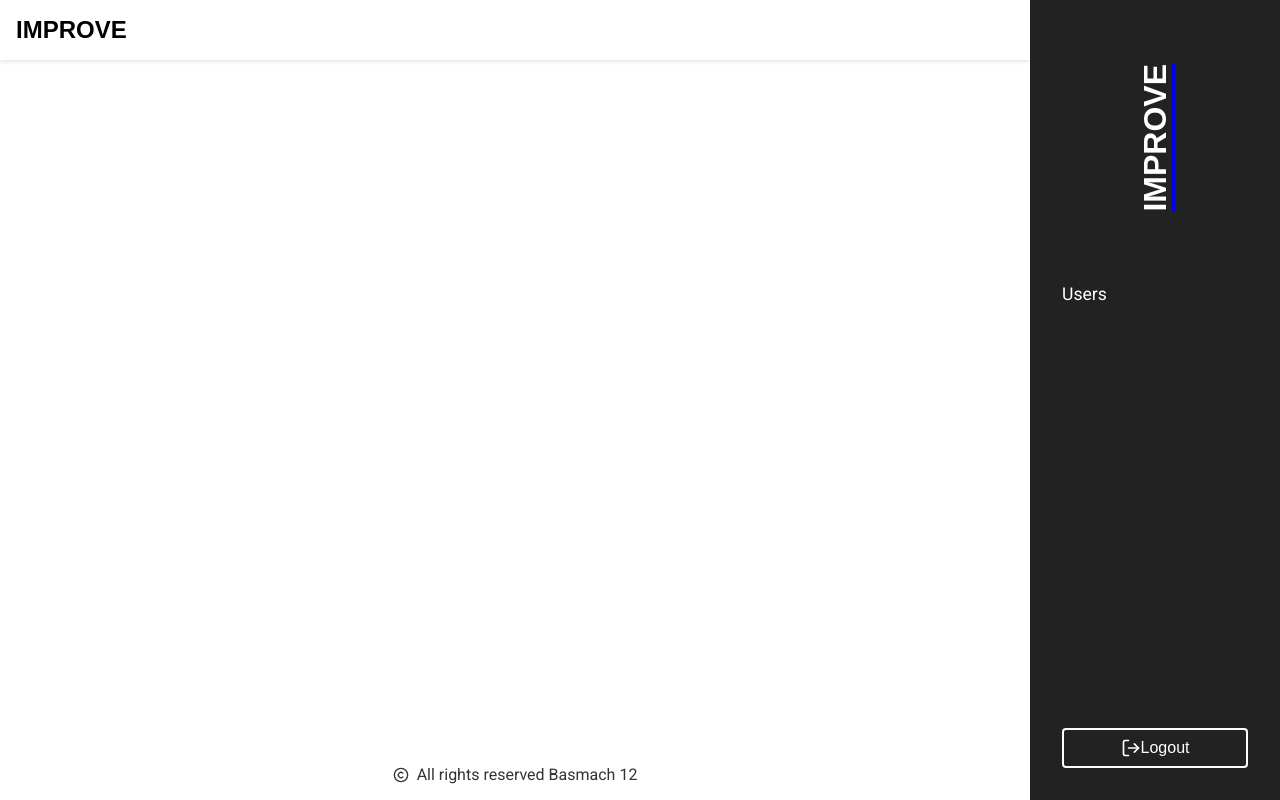
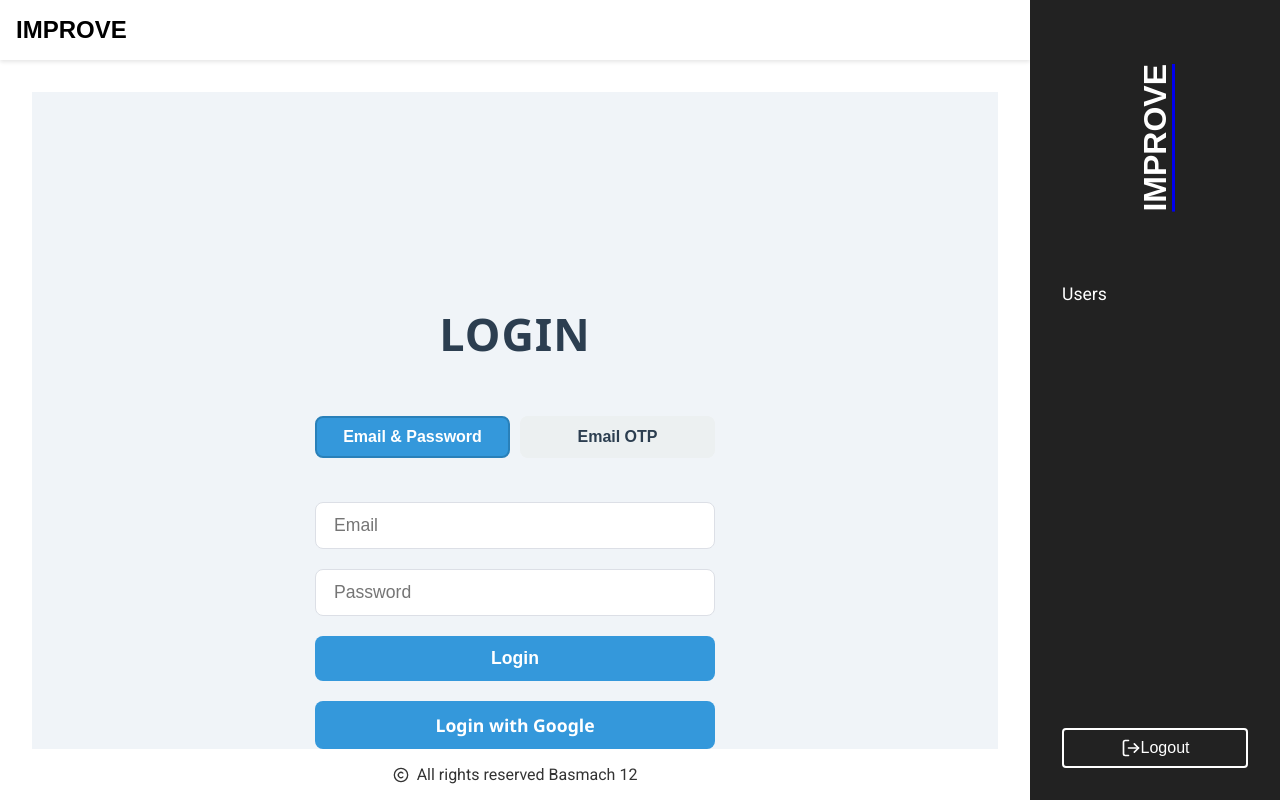
Before and after one commit to jakemeir/improve-front, a React (Vite) app: page /login in a window 1280 px wide. Built offline with nearby package versions, Linux system fonts and the light colour scheme.

Commit message:
updated front with login

```diff
--- a/src/App.tsx
+++ b/src/App.tsx
@@ -1,8 +1,9 @@
-import React, { useState } from 'react';
+import React  from 'react';
 import './index.css'
 import { BrowserRouter as Router, Route, Routes } from 'react-router-dom';
 import Layout from './components/Layout';
 import UsersPage from './components/UsersPage';
+import Login from './components/Login';
 
 const App: React.FC = () => {
 
@@ -14,6 +15,7 @@ const App: React.FC = () => {
         <Route path="/users" element={<UsersPage />} />
         {/* Add other routes as needed */}
         <Route path="/" element={<div>IMPROVE PROJECT 2024</div>} />
+        <Route path="/login" element={<Login/>} />
       </Routes>
     </Layout>
   </Router>
--- /dev/null
+++ b/src/components/Login.tsx
@@ -0,0 +1,80 @@
+import React, { useState } from 'react';
+import { useNavigate } from 'react-router-dom';
+import { LogIn } from 'lucide-react';
+import axios from 'axios';
+import '../style/Login.css'
+
+const Login: React.FC = () => {
+  const [email, setEmail] = useState('');
+  const [password, setPassword] = useState('');
+  const [otp, setOtp] = useState('');
+  const [loginMethod, setLoginMethod] = useState<'email' | 'otp' | 'google'>('email');
+  const navigate = useNavigate();
+
+  const handleLogin = async () => {
+    axios.post('http://localhost:8080/auth/login');
+    navigate('/users');
+  };
+
+  return (
+    <div className="login-container">
+      <h2>Login</h2>
+      <div className="login-form">
+        <div className="method-select">
+          <button onClick={() => setLoginMethod('email')} className={loginMethod === 'email' ? 'active' : ''}>
+            Email & Password
+          </button>
+          <button onClick={() => setLoginMethod('otp')} className={loginMethod === 'otp' ? 'active' : ''}>
+            Email OTP
+          </button>
+        </div>
+        {loginMethod === 'email' && (
+          <>
+            <input
+              type="email"
+              placeholder="Email"
+              value={email}
+              onChange={(e) => setEmail(e.target.value)}
+            />
+            <input
+              type="password"
+              placeholder="Password"
+              value={password}
+              onChange={(e) => setPassword(e.target.value)}
+            />
+            <button onClick={handleLogin}>
+              Login
+            </button>
+          </>
+        )}
+
+        {loginMethod === 'otp' && (
+          <>
+            <input
+              type="email"
+              placeholder="Email"
+              value={email}
+              onChange={(e) => setEmail(e.target.value)}
+            />
+            <input
+              type="text"
+              placeholder="OTP"
+              value={otp}
+              onChange={(e) => setOtp(e.target.value)}
+            />
+            <button onClick={handleLogin}>
+              <LogIn /> Login with OTP
+            </button>
+          </>
+        )}
+
+        {/* כפתור Google */}
+        <a href="http://localhost:8080/auth/google" className="google-login">
+          Login with Google
+        </a>
+      </div>
+    </div>
+  );
+};
+
+export default Login;
--- a/src/components/UsersPage.tsx
+++ b/src/components/UsersPage.tsx
@@ -1,4 +1,5 @@
-import React, { useState, useEffect } from 'react';
+import React, { useEffect, useState } from 'react';
+import { useNavigate } from 'react-router-dom';
 import { PlusCircle, Edit, Trash2 } from 'lucide-react';
 import UpdateUser from './UpdateUser';
 import CreateUser from './CreateUser';
@@ -8,8 +9,14 @@ import '../style/UsersPage.css';
 import axios from 'axios';
 import SearchBox from './SearchBox';
 
-
 const UsersPage: React.FC = () => {
+    const [users, setUsers] = useState<User[]>([]);
+    const [isMobile, setIsMobile] = useState(window.innerWidth < 768);
+    const [editingUserId, setEditingUserId] = useState<string | null>(null);
+    const [isCreateUserOpen, setIsCreateUserOpen] = useState(false);
+    const [isModelOpen, setModelOpen] = useState(false);
+    const [deletingUser, setDeletingUser] = useState<User | null>(null);
+    const navigate = useNavigate();
 
     useEffect(() => {
         const fetchUsersData = async () => {
@@ -24,33 +31,29 @@ const UsersPage: React.FC = () => {
         fetchUsersData();
     }, []);
 
-  const [users, setUsers] = useState<User[]>([]);
-  const [isMobile, setIsMobile] = useState(window.innerWidth < 768);
-  const [editingUserId, setEditingUserId] = useState<string | null>(null);
-
     useEffect(() => {
         const handleResize = () => setIsMobile(window.innerWidth < 768);
         window.addEventListener('resize', handleResize);
         return () => window.removeEventListener('resize', handleResize);
     }, []);
 
-  //props for create user
-  const [isCreateUserOpen, setIsCreateUserOpen] = useState(false);
+    useEffect(() => {
+        // בדוק אם המשתמש מחובר, אם לא, נווט לדף הלוגין
+        const isLoggedIn = false; // כאן תבדוק אם המשתמש מחובר
+        if (!isLoggedIn) {
+            navigate('/login');
+        }
+    }, [navigate]);
 
+    // לוגיקה להוספת, עריכה ומחיקת משתמשים
     const handleCreateUser = () => {
         setIsCreateUserOpen(true);
     };
-
-  //props for update user
-  const [isModelOpen, setModelOpen] = useState(false);
 
     const handleEditClick = (userId: string) => {
         setEditingUserId(userId);
         setModelOpen(true);
     };
-
-  // props for delete user
-  const [deletingUser, setDeletingUser] = useState<User | null>(null);
 
     const handleDeleteClick = (user: User) => {
         setDeletingUser(user);
@@ -66,13 +69,12 @@ const UsersPage: React.FC = () => {
     return (
         <div className="users-container">
             <div className="user-controls">
-        <button className="add-button">
-          <PlusCircle size={20} className="add-button-icon" onClick = {handleCreateUser}>
-          </PlusCircle>
+                <button className="add-button" onClick={handleCreateUser}>
+                    <PlusCircle size={20} className="add-button-icon" />
                     Add New User
                 </button>
                 <CreateUser isOpen={isCreateUserOpen} onClose={() => setIsCreateUserOpen(false)} />
-        <SearchBox /> {/* Placing SearchBox next to the button */}
+                <SearchBox />
             </div>
 
             <div className="table-container">
--- /dev/null
+++ b/src/style/Login.css
@@ -0,0 +1,118 @@
+/* עיצוב לקונטיינר הכללי */
+.login-container {
+    display: flex;
+    flex-direction: column;
+    justify-content: center;
+    align-items: center;
+    height: 100vh;
+    background-color: #f0f4f8;
+    padding: 20px;
+    font-family: 'Segoe UI', Tahoma, Geneva, Verdana, sans-serif;
+  }
+
+  .login-container h2 {
+    font-size: 2.8rem;
+    color: #2c3e50;
+    margin-bottom: 2rem;
+    font-weight: 600;
+    text-transform: uppercase;
+    letter-spacing: 1px;
+  }
+
+  /* קונטיינר שעוטף את כל האינפוטים והכפתורים */
+  .login-form {
+    width: 100%;
+    max-width: 400px;
+    display: flex;
+    flex-direction: column;
+    align-items: center;
+  }
+
+  .login-form input,
+  .login-form button,
+  .login-form a {
+    width: 100%;
+    padding: 12px 18px;
+    margin: 10px 0;
+    border: 1px solid #dcdfe6;
+    border-radius: 8px;
+    font-size: 1.1rem;
+    transition: all 0.3s ease;
+    box-sizing: border-box;
+  }
+
+  .login-form input:focus {
+    border-color: #3498db;
+    box-shadow: 0 0 8px rgba(52, 152, 219, 0.2);
+    outline: none;
+  }
+
+  .login-form button,
+  .login-form a {
+    background-color: #3498db;
+    color: white;
+    border: none;
+    cursor: pointer;
+    font-weight: 600;
+    transition: background-color 0.3s ease, transform 0.3s ease;
+    text-decoration: none;
+    text-align: center;
+  }
+
+  .login-form button:hover,
+  .login-form a:hover {
+    background-color: #2980b9;
+    transform: translateY(-3px);
+  }
+
+  .login-form button:active,
+  .login-form a:active {
+    background-color: #1f6fa4;
+    transform: translateY(0);
+  }
+
+  /* בחירת שיטת לוגין */
+  .method-select {
+    display: flex;
+    justify-content: space-between;
+    width: 100%;
+    margin-bottom: 1.5rem;
+  }
+
+  .method-select button {
+    flex: 1;
+    margin-right: 10px;
+    padding: 10px;
+    background-color: #ecf0f1;
+    color: #2c3e50;
+    border: 2px solid transparent;
+    border-radius: 8px;
+    font-size: 1rem;
+    cursor: pointer;
+    transition: background-color 0.3s ease, border 0.3s ease;
+  }
+
+  .method-select button:last-child {
+    margin-right: 0;
+  }
+
+  .method-select button.active {
+    background-color: #3498db;
+    color: white;
+    border-color: #2980b9;
+  }
+
+  .method-select button:hover {
+    background-color: #bdc3c7;
+  }
+
+  /* כפתור ל-Google */
+  .google-login {
+    background-color: #db4437;
+    text-align: center;
+    color: white;
+  }
+
+  .google-login:hover {
+    background-color: #c33629;
+  }
```
Lines whose indentation alone changed are shown as unchanged.
